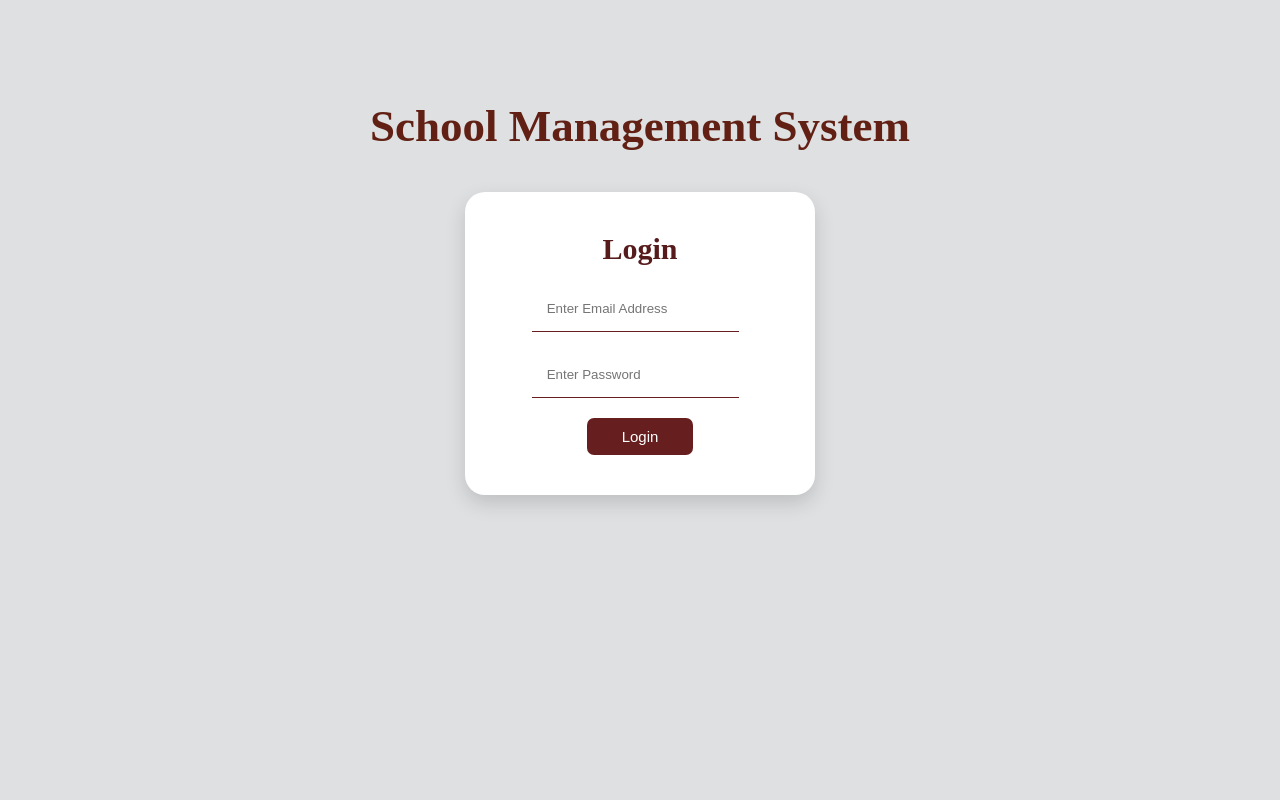
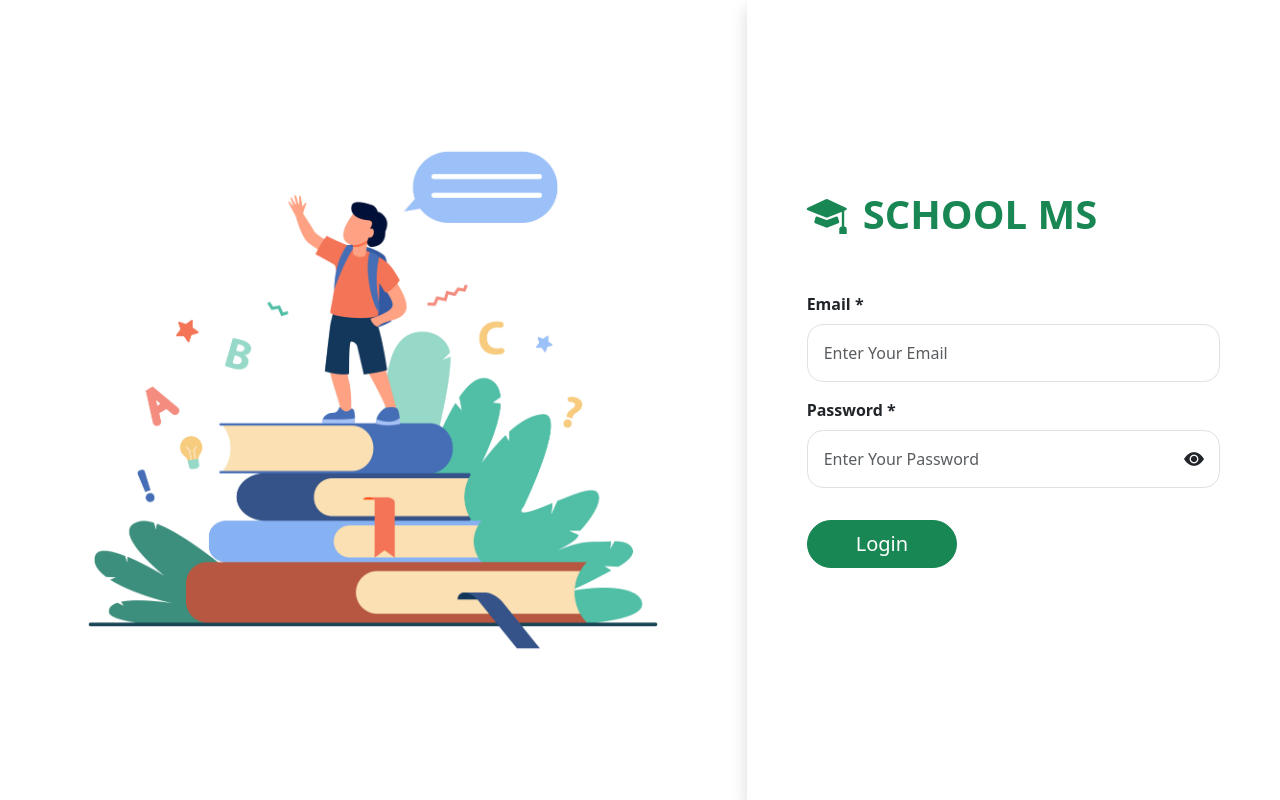
Before and after one commit to Subalakshmi-80/SchoolManagementSystem, a Vue app in the folder frontend/: page / in a window 1280 px wide. Built offline with nearby package versions, Linux system fonts and the light colour scheme.

Commit message:
Implement Login UI

```diff
--- a/frontend/package.json
+++ b/frontend/package.json
@@ -10,6 +10,8 @@
   },
   "dependencies": {
     "axios": "^1.18.1",
+    "bootstrap": "^5.3.8",
+    "bootstrap-icons": "^1.13.1",
     "vue": "^3.5.39",
     "vue-router": "^5.1.0"
   },
--- a/frontend/src/router/index.js
+++ b/frontend/src/router/index.js
@@ -15,8 +15,8 @@ import editClass from "../views/classes/editClass.vue"
 
 const routes =[
 {path:"/",component:Login},
+{path:"/student",component:Student,meta:{role:"student"}},
 {path:"/admin",component:Admin,meta:{role:"admin"}},
-{path:"/student",component:Student,meta:{role:"student"}},
 {path:"/studentlist",component:studentList,meta:{role:"admin"}},
 {path:"/student/create",component:addStudent,meta:{role:"admin"}},
 {path:'/student/edit/:id',component:editStudent,meta:{role:"admin"}},
--- a/frontend/src/style.css
+++ b/frontend/src/style.css
@@ -1,7 +1,9 @@
-*{
-  margin:0;
-  padding: 0;
-  box-sizing: border-box;
+html,
+body,
+#app {
+    height: 100%;
+    margin: 0;
+    padding: 0;
 }
 body{
   background-color: rgb(222, 224, 226);
--- a/frontend/src/views/Login.vue
+++ b/frontend/src/views/Login.vue
@@ -2,21 +2,50 @@
 
 
 <template>
-   <div class="login-page">
-    <h1>School Management System</h1>
-<div class="login">
- <h2>Login</h2>
+    <div class="container-fluid vh-100  ">
 
-    <form @submit.prevent="checkLogin" class="form">
-        <input v-model="email" placeholder="Enter Email Address" type="email" required/><br/>
-        <input v-model="password" placeholder ="Enter Password" type="password" required/><br/>
-<button>Login</button>
+        <div class="row h-100 ">
+            <div class="h-100 d-none d-md-flex col-md-6 col-lg-7  justify-content-center align-items-center">
+                <img src="../assets/illustration.jpg" class="img-fluid h-75 " alt="Illustration">
+            </div>
+
+            <div class="shadow col-12 col-md-6 col-lg-5 d-flex align-items-center">
+               <div  class="w-100">
+              <div class="d-flex align-items-center mb-5 mx-5">
+    <i class="bi bi-mortarboard-fill fs-1 text-success me-3"></i>
+    <h1 class="fw-bold text-success m-0">SCHOOL MS</h1>
+</div>
+
+                <form @submit.prevent="checkLogin">
+                    <div class="mb-3 mx-5">
+                        <label class="fs-6 fw-bold">Email *</label>
+                        <input v-model="email" required type="email" placeholder="Enter Your Email" class=" form-control rounded-4 p-3 mt-2 rounded"/>
+                    </div>
+
+                     <div class="mb-3 mx-5 ">
+                        <label class="fs-6 fw-bold">Password *</label>
+
+                        <div class="position-relative">
+                             <input v-model="password" required
+                        :type="showPassword?'text':'password'"
+                        placeholder="Enter Your Password"
+                        class="rounded-4  form-control p-3 mt-2 rounded"/>
 
 
-    </form>
+                        <i :class="showPassword? 'bi bi-eye-slash-fill' : 'bi bi-eye-fill'"
+                        class="pointer fs-5 position-absolute top-50 end-0 me-3 translate-middle-y "@click="showPassword = !showPassword"></i>
+                    </div>
+                     </div>
 
-</div>
-</div>
+
+                    <button class="btn btn-success px-5 py-2 mt-3 mx-5 my-2 fs-5 mb-5  rounded-5 pointer">Login</button>
+                </form>
+
+               </div>
+            </div>
+        </div>
+    </div>
+
 </template>
 
 <script setup>
@@ -27,6 +56,7 @@ import axios from 'axios';
 const router = useRouter();
   const email = ref("");
     const password = ref("");
+    const showPassword = ref(false)
 const checkLogin = () => {
 
     axios.post("http://localhost:5000/api/login",{
@@ -53,56 +83,12 @@ const checkLogin = () => {
 <style scoped>
 
 
-.login-page {
-display:flex;
-justify-content:center;
-align-items:center;
-flex-direction:column;
-margin-top:100px;
-
+input:focus{
+    outline:none;
+    box-shadow: none;
+    border-color: black;
 }
-.login-page h1{
-      font-size:45px;
-      color:rgb(97, 32, 19);
-}
-.login{
-    background-color:white;
-    margin-top:40px;
-    padding:30px 60px;
-    display:flex;
-    flex-direction:column;
-    justify-content:center;
-    align-items:center;
-    border-radius:20px;
-    width:350px;
-    box-shadow: 0 8px 20px rgba(0, 0, 0, 0.15);
-}
-.login h2{
-    text-align:center;
-    margin:10px 0;
-    font-size:30px;
-    color:rgb(87, 27, 27)
-}
-.login input{
-    margin:10px 5px;
-    padding:15px;
-    border:none;
-    border-bottom:1px solid rgb(102, 30, 30);
-}
-.login input:focus{
-    outline:none;
-}
-.login button{
-    margin:10px 60px;
-    padding:10px 35px;
-    background-color: rgb(102, 30, 30);
-    color:white;
-    border:none;
-    border-radius:7px;
-    cursor:pointer;
-    font-size:15px;
-}
-.login button:hover{
-    background-color: rgb(177, 81, 81);
+.pointer{
+    cursor: pointer;
 }
 </style>
--- a/frontend/src/views/classes/classList.vue
+++ b/frontend/src/views/classes/classList.vue
@@ -80,7 +80,7 @@ const deleteClass = async(id) =>{
                 Authorization:`Bearer ${token}`
             }
         })
-        alert("Data Deleted Successfully");
+        alert("Class Deleted Successfully");
         await getClass();
     }catch(err){
         console.log("Error deleting data",err)
@@ -125,8 +125,8 @@ table{
     border-collapse: collapse;
     background-color: white;
     box-shadow: 0 2px 10px rgba(0,0,0,0.1);
-margin: 30px auto;
-border-radius: 10px;
+    margin: 30px auto;
+    border-radius: 10px;
 }
 
 table th,td{
```
Also changed, not shown: frontend/src/main.js (+6 -1 lines), frontend/src/assets/illustration.jpg (added), 1 other file (tests, documents, lock files or other folders).
